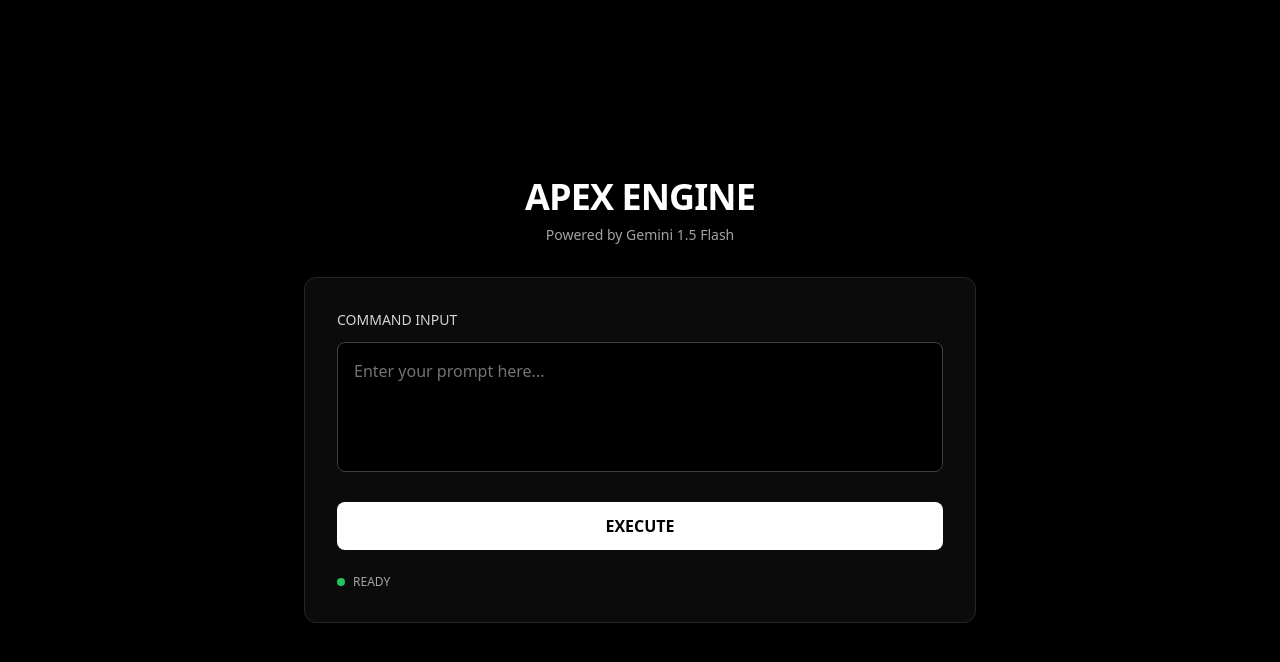
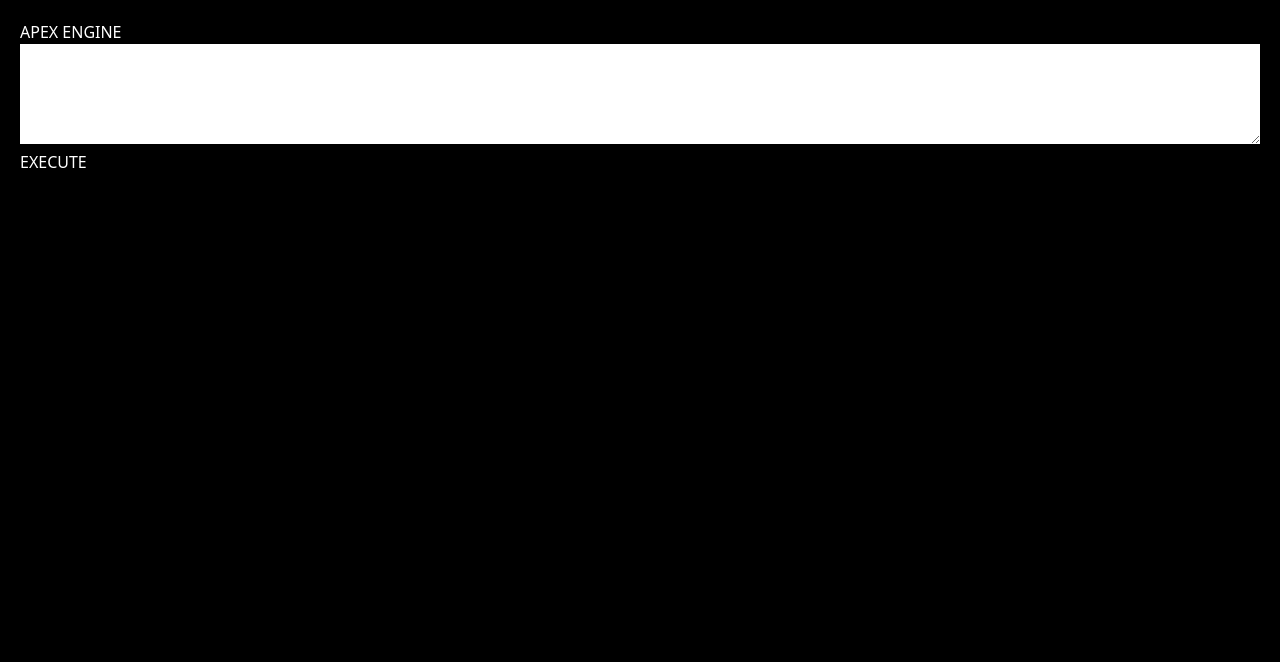
Before and after one commit to priyamsolanki876-gif/Project-apex, a Next.js app: page / in a window 1280 px wide. Shown: the top 662 px of the page. Built offline with nearby package versions, Linux system fonts and the light colour scheme.

Commit message:
Refactor Home component to Page and update input handling

```diff
--- a/app/page.js
+++ b/app/page.js
@@ -1,139 +1,28 @@
-'use client';
+'use client'
+import { useState } from 'react';
 
-import { useState } from 'react';
-import { Loader } from 'lucide-react';
-
-export default function Home() {
-  const [prompt, setPrompt] = useState('');
+export default function Page() {
+  const [input, setInput] = useState('');
   const [response, setResponse] = useState('');
   const [loading, setLoading] = useState(false);
-  const [error, setError] = useState('');
 
-  const handleExecute = async () => {
-    if (!prompt.trim()) {
-      setError('Please enter a prompt');
-      return;
-    }
-
+  const askEngine = async () => {
     setLoading(true);
-    setError('');
-    setResponse('');
-
-    try {
     const res = await fetch('/api/chat', {
       method: 'POST',
-        headers: {
-          'Content-Type': 'application/json',
-        },
-        body: JSON.stringify({ prompt }),
+      body: JSON.stringify({ prompt: input }),
     });
-
     const data = await res.json();
-
-      if (!res.ok) {
-        throw new Error(data.error || 'Failed to get response');
-      }
-
-      setResponse(data.response);
-    } catch (err) {
-      setError(err.message || 'An error occurred. Please try again.');
-      console.error('Error:', err);
-    } finally {
+    setResponse(data.error ? "Error: " + data.error : data.text);
     setLoading(false);
-    }
-  };
-
-  const handleKeyPress = (e) => {
-    if (e.key === 'Enter' && !loading) {
-      handleExecute();
-    }
   };
 
   return (
-    <main className="flex min-h-screen flex-col items-center justify-center bg-black text-white p-4">
-      <div className="w-full max-w-2xl">
-        {/* Header */}
-        <div className="mb-8 text-center">
-          <h1 className="text-4xl font-bold tracking-tight mb-2">APEX ENGINE</h1>
-          <p className="text-neutral-400 text-sm">Powered by Gemini 1.5 Flash</p>
+    <div style={{ padding: '20px', background: '#000', color: '#fff', height: '100vh' }}>
+      <h1>APEX ENGINE</h1>
+      <textarea value={input} onChange={(e) => setInput(e.target.value)} style={{ color: '#000', width: '100%', height: '100px' }} />
+      <button onClick={askEngine} disabled={loading}>{loading ? "PROCESSING..." : "EXECUTE"}</button>
+      <div style={{ marginTop: '20px', whiteSpace: 'pre-wrap' }}>{response}</div>
     </div>
-
-        {/* Main Container */}
-        <div className="border border-neutral-800 rounded-xl bg-neutral-900/50 backdrop-blur-md p-8 space-y-6">
-          {/* Input Section */}
-          <div className="space-y-3">
-            <label className="block text-sm font-medium text-neutral-300">
-              COMMAND INPUT
-            </label>
-            <textarea
-              value={prompt}
-              onChange={(e) => setPrompt(e.target.value)}
-              onKeyPress={handleKeyPress}
-              placeholder="Enter your prompt here..."
-              className="w-full bg-black border border-neutral-700 rounded-lg p-4 text-white placeholder-neutral-500 focus:outline-none focus:border-white focus:ring-1 focus:ring-white/20 resize-none"
-              rows={4}
-              disabled={loading}
-            />
-          </div>
-
-          {/* Error Message */}
-          {error && (
-            <div className="bg-red-500/10 border border-red-500/50 rounded-lg p-4 text-red-400 text-sm">
-              <p className="font-semibold">ERROR:</p>
-              <p>{error}</p>
-            </div>
-          )}
-
-          {/* Execute Button */}
-          <button
-            onClick={handleExecute}
-            disabled={loading}
-            className="w-full bg-white text-black font-bold py-3 px-6 rounded-lg hover:bg-neutral-200 disabled:bg-neutral-600 disabled:cursor-not-allowed transition-colors duration-200 flex items-center justify-center gap-2"
-          >
-            {loading ? (
-              <>
-                <Loader className="w-4 h-4 animate-spin" />
-                PROCESSING...
-              </>
-            ) : (
-              'EXECUTE'
-            )}
-          </button>
-
-          {/* Response Section */}
-          {(response || loading) && (
-            <div className="space-y-3">
-              <label className="block text-sm font-medium text-neutral-300">
-                ENGINE RESPONSE
-              </label>
-              <div className="bg-black border border-neutral-700 rounded-lg p-4 min-h-[120px] max-h-[400px] overflow-y-auto">
-                {loading ? (
-                  <div className="flex items-center gap-2 text-neutral-400">
-                    <Loader className="w-4 h-4 animate-spin" />
-                    Initializing response...
-                  </div>
-                ) : (
-                  <p className="text-neutral-100 leading-relaxed whitespace-pre-wrap">
-                    {response}
-                  </p>
-                )}
-              </div>
-            </div>
-          )}
-
-          {/* Status Indicator */}
-          <div className="flex items-center gap-2">
-            <div
-              className={`w-2 h-2 rounded-full ${
-                loading ? 'bg-yellow-500 animate-pulse' : 'bg-green-500'
-              }`}
-            />
-            <p className="text-xs text-neutral-400">
-              {loading ? 'PROCESSING' : 'READY'}
-            </p>
-          </div>
-        </div>
-      </div>
-    </main>
   );
 }
```
Lines whose indentation alone changed are shown as unchanged.
